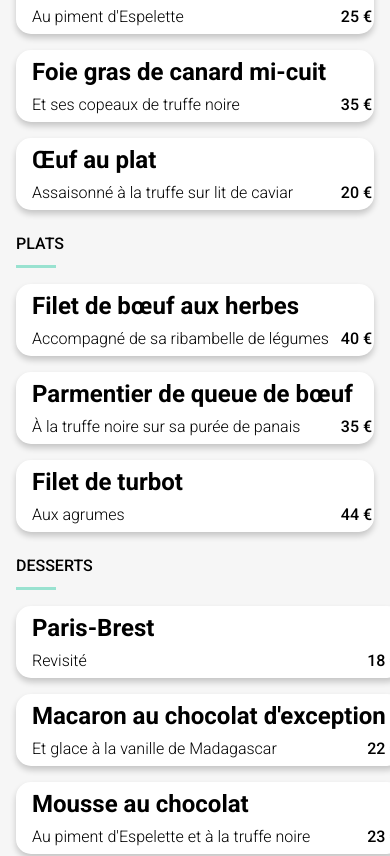
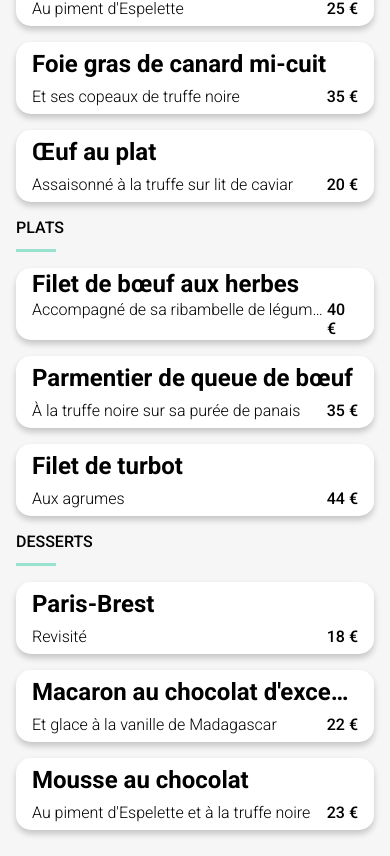
Before and after one commit to BARRETCHRIS/ohmyfood_barret_christelle, a website: page pages/page_resto_palette_du_gout.html in a window 390 px wide. Shown: the part 613-1469 px from the top of the page. Drawn offline with Linux system fonts and the light colour scheme; a web font is replaced by a local one.

Commit message:
fix pb width responsive fieldset on resto_page

```diff
--- a/pages/page_resto_palette_du_gout.html
+++ b/pages/page_resto_palette_du_gout.html
@@ -54,12 +54,12 @@
 
                     <legend>ENTR&#201;ES</legend><hr>
 
-                    <div class="form__card form__card-1">
+                    <div class="form__card form__card_1">
                         <div class="form__card__content">
                             <h2>Fricassée d'escargots</h2>
                             <div class="form__card__content__info">
                                 <span>Au piment d'Espelette </span>
-                                <span class="price">25 &#8364;</span>
+                                <span>25 &#8364;</span>
                             </div>
                         </div>
                         <input class="form__card__content__checkbox" type="checkbox" id="entreeOne" name="entreeOne">
@@ -72,12 +72,13 @@
                         </label>
                     </div>
 
-                    <div class="form__card form__card-2">
+
+                    <div class="form__card form__card_2">
                         <div class="form__card__content">
                             <h2>Foie gras de canard mi-cuit</h2>
                             <div class="form__card__content__info">
                                 <span>Et ses copeaux de truffe noire</span>
-                                <span class="price">35 &#8364;</span>
+                                <span>35 &#8364;</span>
                             </div>
                         </div>
                         <input class="form__card__content__checkbox" type="checkbox" id="entreeTwo" name="entreeTwo">
@@ -90,12 +91,12 @@
                         </label>
                     </div>
 
-                    <div class="form__card form__card-3">
+                    <div class="form__card form__card_3">
                         <div class="form__card__content">
                             <h2>Œuf au plat</h2>
                             <div class="form__card__content__info">
                                 <span>Assaisonné à la truffe sur lit de caviar</span>
-                                <span class="price">20 &#8364;</span>
+                                <span>20 &#8364;</span>
                             </div>
                         </div>
                         <input class="form__card__content__checkbox" type="checkbox" id="entreeTree" name="entreeTree">
@@ -115,12 +116,12 @@
                     <legend>PLATS</legend>
                     <hr>
 
-                    <div class="form__card form__card-4">
+                    <div class="form__card form__card_4">
                         <div class="form__card__content">
                             <h2>Filet de bœuf aux herbes</h2>
                             <div class="form__card__content__info">
                                 <span>Accompagné de sa ribambelle de légumes</span>
-                                <span class="price">40 &#8364;</span>
+                                <span>40 &#8364;</span>
                             </div>
                         </div>
                         <input class="form__card__content__checkbox" type="checkbox" id="mealOne" name="mealOne">
@@ -133,12 +134,12 @@
                         </label>
                     </div>
 
-                    <div class="form__card form__card-5">
+                    <div class="form__card form__card_5">
                         <div class="form__card__content">
                             <h2>Parmentier de queue de bœuf</h2>
                             <div class="form__card__content__info">
                                 <span>&#192; la truffe noire sur sa purée de panais</span>
-                                <span class="price">35 &#8364;</span>
+                                <span>35 &#8364;</span>
                             </div>
                         </div>
                         <input class="form__card__content__checkbox" type="checkbox" id="mealTwo" name="mealTwo">
@@ -151,12 +152,12 @@
                         </label>
                     </div>
 
-                    <div class="form__card form__card-6">
+                    <div class="form__card form__card_6">
                         <div class="form__card__content">
                             <h2>Filet de turbot</h2>
                             <div class="form__card__content__info">
                                 <span>Aux agrumes</span>
-                                <span class="price">44 &#8364;</span>
+                                <span>44 &#8364;</span>
                             </div>
                         </div>
                         <input class="form__card__content__checkbox" type="checkbox" id="mealThree" name="mealThree">
@@ -174,12 +175,12 @@
                     <legend>DESSERTS</legend>
                     <hr>
 
-                    <div class="form__card form__card-7">
+                    <div class="form__card form__card_7">
                         <div class="form__card__content">
                             <h2>Paris-Brest</h2>
                             <div class="form__card__content__info">
                                 <span>Revisité</span>
-                                <span class="price">18 &#8364;</span>
+                                <span>18 &#8364;</span>
                             </div>
                         </div>
                         <input class="form__card__content__checkbox" type="checkbox" id="dessertOne" name="dessertOne">
@@ -192,12 +193,12 @@
                         </label>
                     </div>
 
-                    <div class="form__card form__card-8">
+                    <div class="form__card form__card_8">
                         <div class="form__card__content">
                             <h2>Macaron au chocolat d'exception</h2>
                             <div class="form__card__content__info">
                                 <span>Et glace à la vanille de Madagascar</span>
-                                <span class="price">22 &#8364;</span>
+                                <span>22 &#8364;</span>
                             </div>
                         </div>
                         <input class="form__card__content__checkbox" type="checkbox" id="dessertTwo" name="dessertTwo">
@@ -210,12 +211,12 @@
                         </label>
                     </div>
 
-                    <div class="form__card form__card-9">
+                    <div class="form__card form__card_9">
                         <div class="form__card__content">
                             <h2>Mousse au chocolat</h2>
                             <div class="form__card__content__info">
                                 <span>Au piment d'Espelette et à la truffe noire</span>
-                                <span class="price">23 &#8364;</span>
+                                <span>23 &#8364;</span>
                             </div>
                         </div>
                         <input class="form__card__content__checkbox" type="checkbox" id="dessertTree" name="dessertTree">
--- a/sass/default.scss
+++ b/sass/default.scss
@@ -173,7 +173,7 @@ nav{
     .heart{
         //background: yellow;
         width: 80%;
-        height: 80%;
+        aspect-ratio: 1/1;
         display: grid;
         top: 3%;
         grid-template-columns: repeat(2, 50%);
@@ -670,12 +670,15 @@ nav{
             width: 100%;
             max-width: 650px;
             margin: 0 auto;
+            position: relative;
 
             fieldset{
-                display: block;
+                //display: block;
+                //position: relative;
+                box-sizing: border-box;
                 width: 100%;
-                margin: 0.5rem 0;
-
+                min-width: 10px;
+                //background: rgba(red, .2);
             }
 
             legend{margin: 1.5rem 0 0.5rem 0;}
@@ -695,8 +698,8 @@ nav{
                 margin: 1rem 0;
                 border-radius: 15px;
                 @include shadow;
-                display: flex;
-                flex-wrap: nowrap;
+                //display: flex;
+                //flex-wrap: nowrap;
                 overflow: hidden;
                 position: relative;
                 transform: scale(1);
@@ -706,53 +709,52 @@ nav{
                 }
 
                 @for $i from 1 through 12 {
-                    &.form__card-#{$i} {
+                    &.form__card_#{$i} {
                         transform: scale(1.5);
                         opacity: 0;
                         animation-fill-mode: forwards;
                         animation-name: fade-in;
                         animation-duration: 1000ms;
-                        animation-delay: #{$i * 400}ms;
+                        animation-delay: #{$i * 300}ms;
                     }
                 }
 
                 &__content{
+                    //background: rgba(0, 0, 0, .2);
                     position: relative;
                     width: 100%;
                     height: 100%;
+                    padding: 0 1rem;
                     display: flex;
                     flex-direction: column;
                     justify-content: space-evenly;
-                    margin-right: 0;
-                    transition: margin-right 1000ms;
+                    transition: width 1000ms;
 
                     h2{
-                        //width: 10%;
                         @include ellipsis;
-                        margin: 0 1rem
                     }
 
                     &__info{
-                        width: 95%;
+                        //width: 100%;
                         display: flex;
                         justify-content: space-between;
-                        margin: 0 1rem;
 
                         :first-child{
                             font-weight: 300;
-                            overflow: hidden;
                             @include ellipsis;
                         }
                     }
+                }
 
-                    &__label{
-                        width: 160%;
+                &__content__label{
+                    width: 150%;
                     height: 100%;
                     position: absolute;
                     top: 0;
                     left: 0;
                     cursor: pointer;
                     transition: width 1000ms;
+
                     &__checkwrap{
                         height: 100%;
                         aspect-ratio: 1 / 1;
@@ -763,9 +765,6 @@ nav{
                         position: absolute;
                         right: 0;
                         transition: right 1000ms;
-                            /*
-                            margin-right: -100%;
-                            transition: margin-right 1000ms;*/
 
                         &__bgInt{
                             width: 60%;
@@ -783,31 +782,37 @@ nav{
                     }
                 }
 
-                    &__label:hover {
-                        width: 100%;
-                    }
-
-                    &__checkbox{
+                &__content__checkbox{
                     //visibility: hidden;
                     //margin-right: -100%;
                     display: none;
                 }
 
-                    &__checkbox:checked ~ label {
+                &__content__checkbox:hover ~ .form__card__content__label {
                     width: 100%;
+                }
 
+                &__content__checkbox:hover ~ .form__card__content{
+                    width: 80%;
                 }
+
+                &__content__checkbox:hover ~ &__content{
+                    width: 80%;
+                }
+
+                &__content__checkbox:checked ~ .form__card__content__label {
+                    width: 100%;
                 }
             }
 
             @keyframes fade-in {
                 0% {
                     transform: scale(1.5);
-                    opacity: 0
+                    opacity: 0;
                 }
                 100% {
                     transform: scale(1);
-                    opacity: 1
+                    opacity: 1;
                 }
             }
         }
```
Also changed, not shown: assets/css/default.css, 1 other file. Lines whose indentation alone changed are shown as unchanged.
